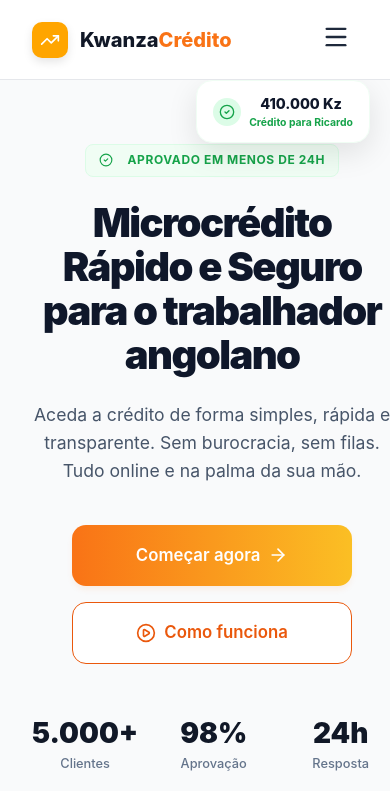
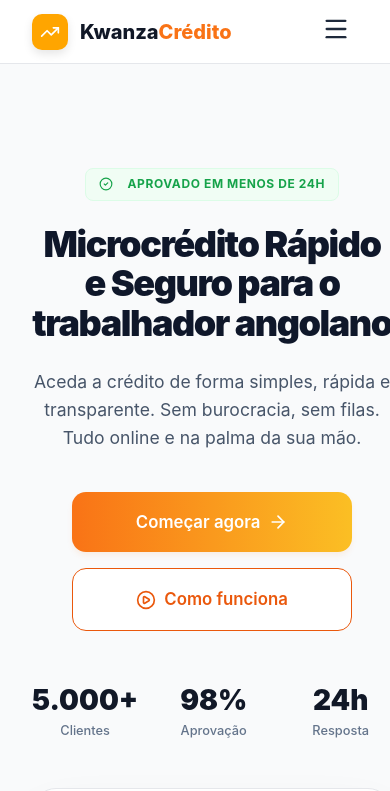
Before and after one commit to nossatvangola2026-sudo/ByteKwanza, a Next.js app: page / in a window 390 px wide. Shown: the top 791 px of the page. Built offline with nearby package versions, Linux system fonts and the light colour scheme.

Commit message:
Fix: polimento de interface mobile (correção de sobreposições e espaçamentos)

```diff
--- a/src/app/globals.css
+++ b/src/app/globals.css
@@ -120,10 +120,17 @@ a {
   display: none !important;
 }
 
-@media (min-width: 768px) {
+@media (min-width: 1024px) {
   .hidden-mobile {
     display: block !important;
   }
+}
+
+.hidden-desktop {
+  display: block !important;
+}
+
+@media (min-width: 1024px) {
   .hidden-desktop {
     display: none !important;
   }
@@ -181,11 +188,16 @@ a {
 }
 
 /* Mobile-friendly spacing */
-@media (max-width: 767px) {
-  h1 { font-size: 2.5rem !important; }
-  h2 { font-size: 2rem !important; }
+@media (max-width: 1023px) {
+  :root {
+    --header-height: 64px;
+    --container-padding: 1.25rem;
+  }
+  h1 { font-size: 2.25rem !important; }
+  h2 { font-size: 1.85rem !important; }
   h3 { font-size: 1.5rem !important; }
   section { padding: 4rem 0 !important; }
+  .mobile-hero-padding { padding-top: 6.5rem !important; }
 }
 
 .card-auth {
@@ -375,3 +387,60 @@ a {
     margin-inline: 0;
   }
 }
+
+/* Settings Area Responsive Adjustment */
+.settings-container {
+  display: flex;
+  flex-direction: column;
+  min-height: auto;
+}
+
+.settings-sidebar {
+  width: 100%;
+  border-bottom: 1px solid var(--border);
+  padding: 1rem;
+  background: #f1f5f9;
+  overflow-x: auto;
+  -webkit-overflow-scrolling: touch;
+}
+
+.settings-sidebar h6 {
+  display: none;
+}
+
+.settings-sidebar > div {
+  display: flex !important;
+  flex-direction: row !important;
+  gap: 0.5rem !important;
+  padding-bottom: 0.5rem;
+}
+
+.settings-content {
+  flex: 1;
+  padding: 1.5rem;
+}
+
+@media (min-width: 1024px) {
+  .settings-container {
+    flex-direction: row;
+    min-height: 600px;
+  }
+  .settings-sidebar {
+    width: 240px;
+    border-bottom: none;
+    border-right: 1px solid var(--border);
+    white-space: normal;
+    overflow-x: visible;
+  }
+  .settings-sidebar h6 {
+    display: block;
+  }
+  .settings-sidebar > div {
+    display: grid !important;
+    gap: 0.25rem !important;
+    padding-bottom: 0;
+  }
+  .settings-content {
+    padding: 2.5rem;
+  }
+}
--- a/src/app/page.tsx
+++ b/src/app/page.tsx
@@ -144,7 +144,7 @@ export default function LandingPage() {
       </nav>
 
       {/* Hero Section */}
-      <section style={{ padding: '4rem 0 6rem' }}>
+      <section style={{ padding: '6rem 0' }} className="mobile-hero-padding">
         <div className="container hero-grid">
           <motion.div
             initial={{ opacity: 0, y: 20 }}
@@ -206,33 +206,34 @@ export default function LandingPage() {
               boxShadow: '0 40px 80px -20px rgba(249, 115, 22, 0.4)'
             }}></div>
 
-            {/* Fixed Real-time Notifications - Adjusted for mobile */}
+            {/* Fixed Real-time Notifications - Hidden on mobile to avoid overlap */}
             <motion.div
               key={lastApproval.name}
               initial={{ y: -50, opacity: 0 }}
               animate={{ y: 0, opacity: 1 }}
+              className="hidden-mobile"
               style={{
                 position: 'fixed',
-                top: '80px',
-                right: '20px',
+                top: '100px',
+                right: '40px',
                 background: 'white',
-                padding: '0.75rem 1rem',
-                borderRadius: '1rem',
+                padding: '1rem 1.5rem',
+                borderRadius: '1.25rem',
                 boxShadow: '0 10px 30px rgba(0,0,0,0.1)',
                 display: 'flex',
                 alignItems: 'center',
-                gap: '0.5rem',
+                gap: '0.75rem',
                 zIndex: 200,
                 border: '1px solid #f0fdf4',
                 pointerEvents: 'none'
               }}
             >
-              <div style={{ width: 28, height: 28, background: '#dcfce7', borderRadius: '50%', display: 'flex', alignItems: 'center', justifyContent: 'center', color: '#16a34a' }}>
-                <CheckCircle2 size={16} />
+              <div style={{ width: 36, height: 36, background: '#dcfce7', borderRadius: '50%', display: 'flex', alignItems: 'center', justifyContent: 'center', color: '#16a34a' }}>
+                <CheckCircle2 size={20} />
               </div>
               <div>
-                <div style={{ fontSize: '0.9rem', fontWeight: '800', color: '#0F172A' }}>{lastApproval.amount} Kz</div>
-                <div style={{ fontSize: '0.65rem', color: '#16a34a', fontWeight: '700' }}>Crédito para {lastApproval.name}</div>
+                <div style={{ fontSize: '1.1rem', fontWeight: '800', color: '#0F172A' }}>{lastApproval.amount} Kz</div>
+                <div style={{ fontSize: '0.7rem', color: '#16a34a', fontWeight: '700' }}>Crédito para {lastApproval.name}</div>
               </div>
             </motion.div>
 
--- a/src/components/AdminDashboard.tsx
+++ b/src/components/AdminDashboard.tsx
@@ -545,9 +545,9 @@ export default function AdminDashboard() {
                             )}
 
                             {activeTab === 'settings' && (
-                                <div style={{ display: 'flex', minHeight: '600px' }}>
+                                <div className="settings-container">
                                     {/* Sub-menu lateral das definições */}
-                                    <div style={{ width: '240px', borderRight: '1px solid var(--border)', padding: '1.5rem', background: '#f1f5f9' }}>
+                                    <div className="settings-sidebar">
                                         <h6 style={{ textTransform: 'uppercase', fontSize: '0.75rem', color: '#64748b', marginBottom: '1rem', fontWeight: 'bold' }}>Categorias</h6>
                                         <div style={{ display: 'grid', gap: '0.25rem' }}>
                                             <SettingsSubItem label="Crédito" active={activeSubTab === 'credit'} onClick={() => setActiveSubTab('credit')} icon={<CreditCard size={16} />} />
@@ -568,7 +568,7 @@ export default function AdminDashboard() {
                                     </div>
 
                                     {/* Área de edição de cada sub-tab */}
-                                    <div style={{ flex: 1, padding: '2rem' }}>
+                                    <div className="settings-content">
                                         {activeSubTab === 'credit' && (
                                             <div style={{ maxWidth: '600px' }}>
                                                 <h5 style={{ marginBottom: '1.5rem', fontWeight: 'bold' }}>Definições de Crédito</h5>
```
